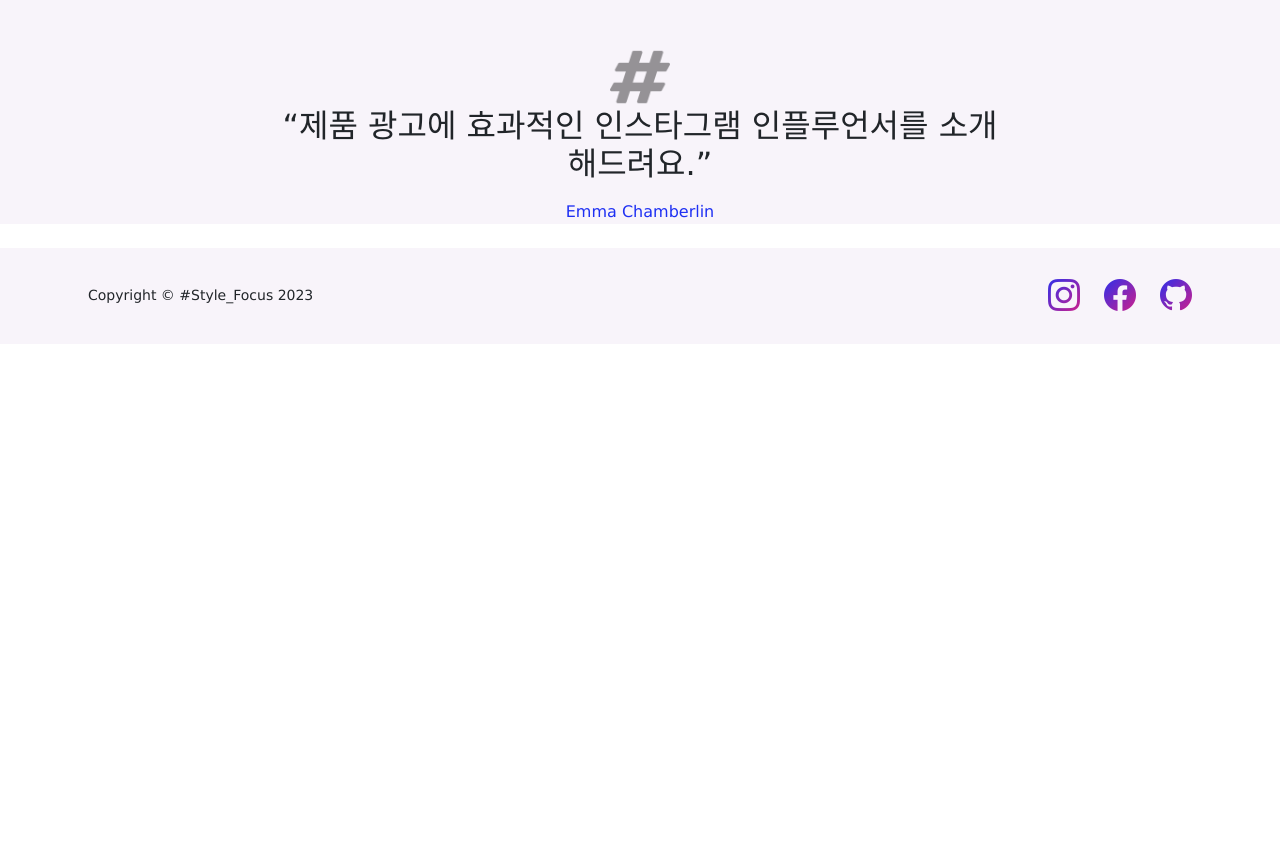
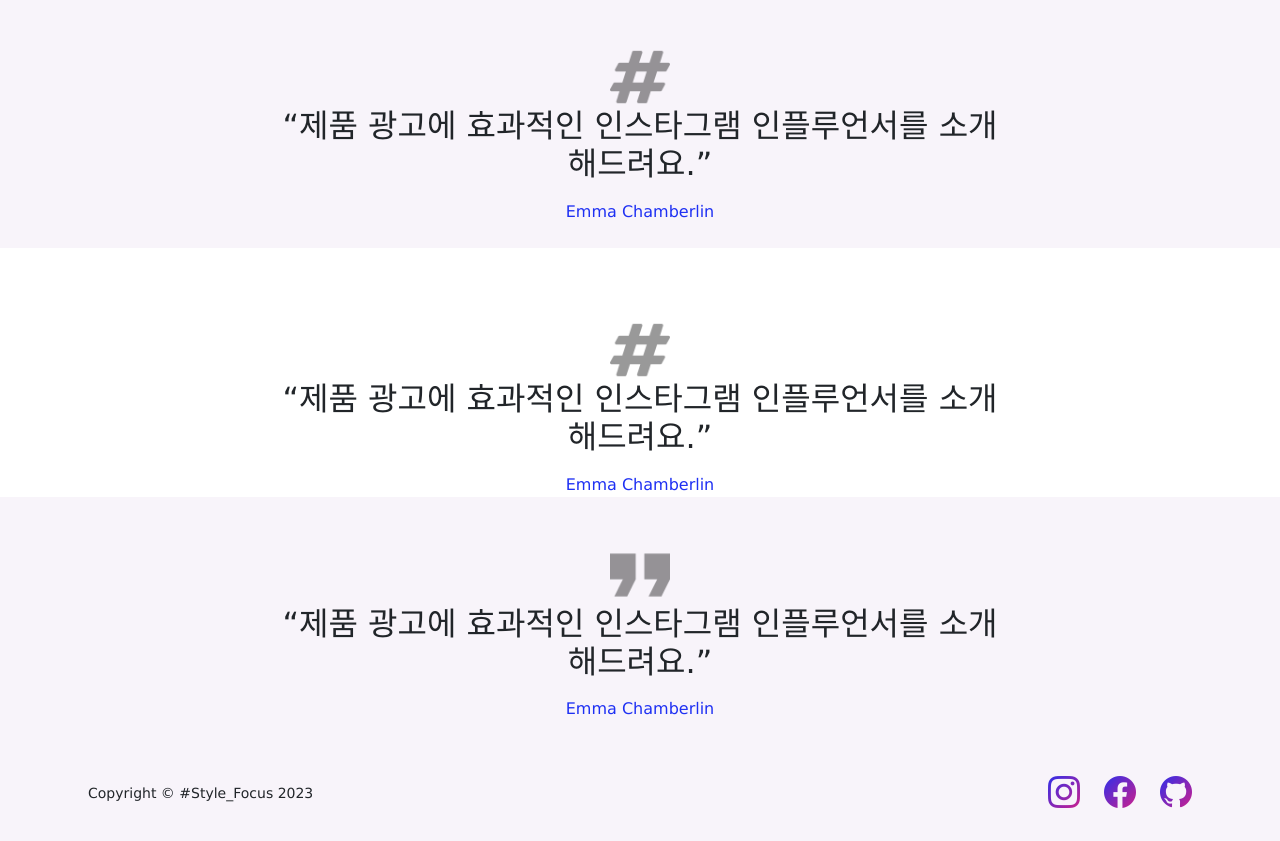
Before and after one commit to S0HYUNN/-_-, a Flask app: page / in a window 1280 px wide. Shown: the part 1552-2393 px from the top of the page. Before the commit the page ends 1863 px from the top, so only its background shows below. Run offline with Flask 3, Linux system fonts and the light colour scheme; some libraries are stand-ins or nearby versions.

Commit message:
:art: main front

```diff
--- a/templates/index.html
+++ b/templates/index.html
@@ -188,12 +188,54 @@
                     <div class="author-detail">
                         <div class="name text-primary">Emma Chamberlin</div>
                     </div>
+                    <br>
                 </div>
             </div>
         </div>
     </section>
 
     <br>
+    <section id="testimonials" class="position-relative padding-large">
+        <div class="container mt-5">
+            <div class="text-center2 d-flex justify-content-center">
+                <div class="review-item col-md-8">
+                    <img class="quote" src="./static/assets/hashtag1.png" width="60" height="60">
+                    <br>
+                    <h2>
+                        <blockquote>“제품 광고에 효과적인
+                            인스타그램 인플루언서를 소개해드려요.”</blockquote>
+                    </h2>
+
+                    <div class="author-detail">
+                        <div class="name text-primary">Emma Chamberlin</div>
+                    </div>
+                </div>
+            </div>
+        </div>
+    </section>
+
+    <section id="testimonials" class="position-relative padding-large bg-white2">
+        <div class="container mt-5">
+            <div class="text-center2 d-flex justify-content-center">
+                <div class="review-item col-md-8">
+                    <img class="quote" src="./static/assets/quote.png" width="60" height="60">
+                    <br>
+                    <h2>
+                        <blockquote>“제품 광고에 효과적인
+                            인스타그램 인플루언서를 소개해드려요.”</blockquote>
+                    </h2>
+
+                    <div class="author-detail">
+                        <div class="name text-primary">Emma Chamberlin</div>
+                    </div>
+                    <br>
+
+                </div>
+            </div>
+        </div>
+    </section>
+
+
     <!-- Footer-->
     <footer class="bg-white2 py-4 mt-auto">
         <div class="container px-5">
```
